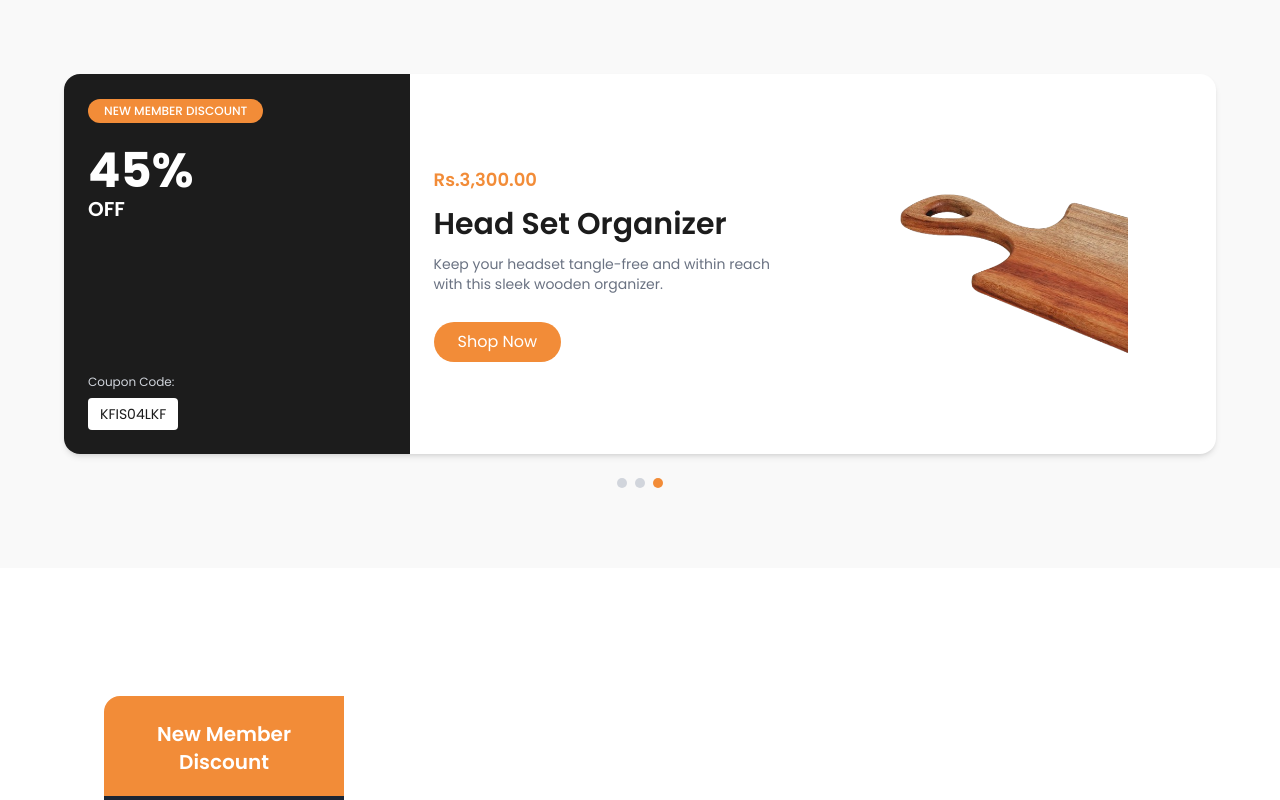
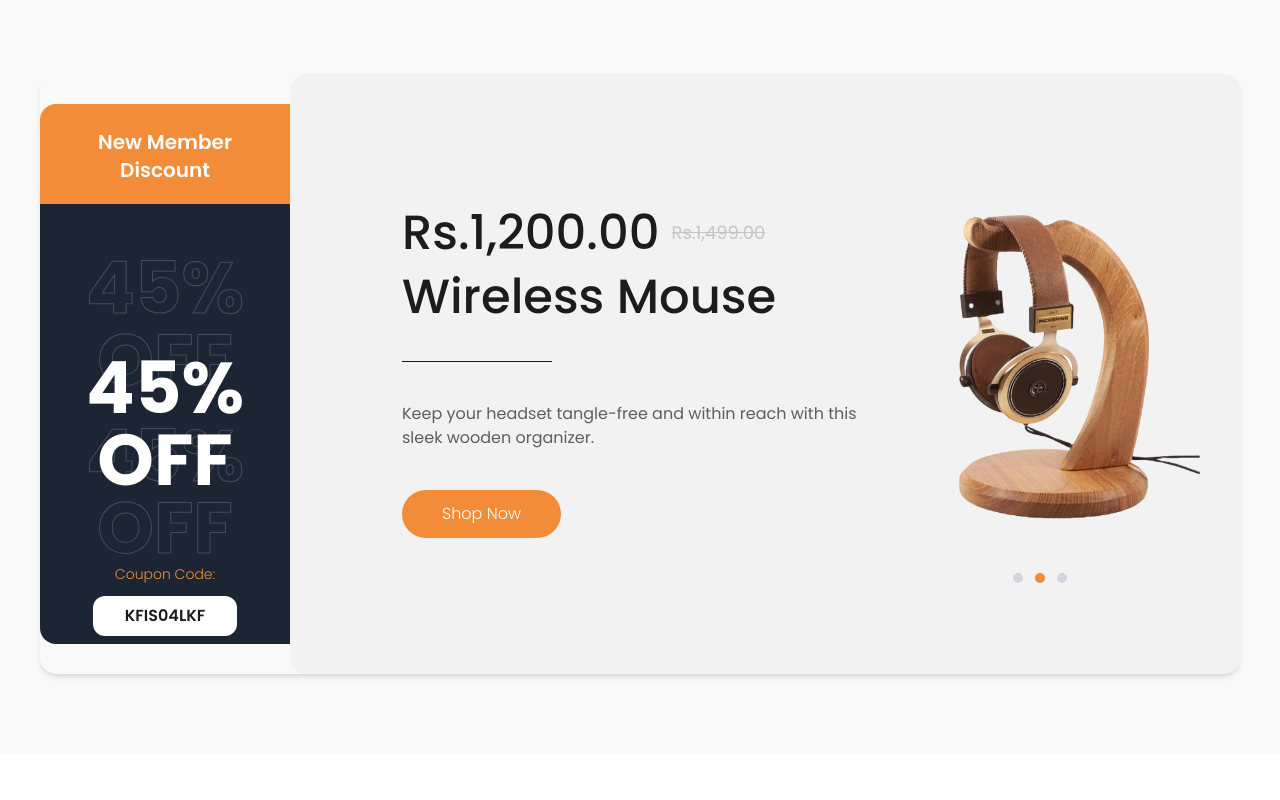
Before and after one commit to aazimsherazi19/shop-flow, a React (Vite) app: page / in a window 1280 px wide. Shown: the part 4380-5180 px from the top of the page. Built offline with nearby package versions, Linux system fonts and the light colour scheme.

Commit message:
Updated Banner3

```diff
--- a/src/App.jsx
+++ b/src/App.jsx
@@ -9,8 +9,8 @@ import FeaturedProducts from './sections/FeaturedProducts'
 import PromoBanner from './sections/PromoBanner'
 import Features2 from './sections/Features2'
 import ProductCard from './components/product/ProductCard'
-import ProductPromo from './sections/ProductPromo'
 import OfferBanners from './sections/OfferBanners'
+import Banners3 from './sections/Banners3'
 
 const App = () => {
   return (
@@ -57,8 +57,8 @@ const App = () => {
   { icon: assets.f3, heading: "Smart Functionality", text: "Created with the modern home in mind, our designs feature smart." },
   { icon: assets.f4, heading: "Trusted by Many", text: "Loved by thousands of happy customers and design-conscious homeowners." },
 ]}/>
-<ProductPromo/>
 <OfferBanners/>
+<Banners3/>
     </div>
 
   )
--- a/src/assets/assets.js
+++ b/src/assets/assets.js
@@ -17,6 +17,7 @@ import p5 from "./p5.png";
 import p6 from "./p6.png";
 import promo from "./promo.png";
 import promocard from "./promo card.png";
+import Offer1 from "./O1.png";
 
 export const assets = {
     logo,
@@ -25,6 +26,7 @@ export const assets = {
     chair,
     box1, box2, box3, box4,
     p1, p2, p3, p4, p5, p6,
-    promo, promocard
+    promo, promocard,
+    Offer1
 
 }
--- a/src/index.css
+++ b/src/index.css
@@ -22,3 +22,19 @@ body {
   -webkit-text-stroke: 1px rgba(255,255,255,0.3);
   color: transparent;
 }
+.button {
+  background-color: #F28C38; /* assuming your --color-primary */
+  color: #ffffff;
+  padding: 12px 40px; /* py-3 (12px), px-10 (40px) */
+  border-radius: 9999px; /* rounded-full */
+  font-size: 16px; /* text-md approx */
+  font-weight: 300; /* font-light */
+  margin-top: 24px; /* mt-6 */
+  transition: opacity 0.3s ease;
+  border: none;
+  cursor: pointer;
+}
+
+.button:hover {
+  opacity: 0.9;
+}
--- /dev/null
+++ b/src/sections/Banners3.jsx
@@ -0,0 +1,33 @@
+import React from 'react'
+import { assets } from '../assets/assets'
+
+const Banners3 = () => {
+  return (
+    <div className='w-full py-16 md:py-20 px-4 md:px-10'>
+      <div className='max-w-7xl mx-auto'>
+        <div className='flex flex-col md:flex-row gap-6 h-100 overflow-hidden'>
+            {/* left */}
+           <div className='flex-1 h-full rounded-2xl p-6 bg-[#f2f2f2] flex flex-col'>
+
+             <div className='w-[160px] md:w-[200px] lg:w-[240px]'>
+                <img src={assets.Offer1} alt="" />
+             </div>
+
+             <div>
+                <h3 className='text-3xl font-medium text-dark'>Get 30% Off Your First Order</h3>
+                <p className='text-[#5E5E5E] text-md'>Exclusive welcome discount for new customers.</p>
+             </div>
+
+            <div>
+              <button className="button">
+                Unlock My Discount
+              </button>
+            </div>
+           </div>
+        </div>
+      </div>
+    </div>
+  )
+}
+
+export default Banners3
--- a/src/sections/OfferBanners.jsx
+++ b/src/sections/OfferBanners.jsx
@@ -1,65 +1,121 @@
-import React from 'react'
+import React, { useState, useEffect } from "react";
+import { assets } from "../assets/assets";
+
+const products = [
+  {
+    id: 1,
+    name: "Head Set Organizer",
+    price: "Rs.3,300.00",
+    oldPrice: "Rs.3,699.00",
+    description: "Keep your headset tangle-free and within reach with this sleek wooden organizer.",
+    img: assets.Offer1,
+  },
+  {
+    id: 2,
+    name: "Wireless Mouse",
+    price: "Rs.1,200.00",
+    oldPrice: "Rs.1,499.00",
+    description: "Keep your headset tangle-free and within reach with this sleek wooden organizer.",
+    img: assets.Offer1,
+  },
+  {
+    id: 3,
+    name: "Keyboard Stand",
+    price: "Rs.2,500.00",
+    oldPrice: "Rs.2,899.00",
+    description: "Keep your headset tangle-free and within reach with this sleek wooden organizer.",
+    img: assets.Offer1,
+  },
+];
 
 const OfferBanners = () => {
+  const [currentIndex, setCurrentIndex] = useState(0);
+
+  // Carousel auto-change every 5 seconds
+  useEffect(() => {
+    const interval = setInterval(() => {
+      setCurrentIndex((prev) => (prev + 1) % products.length);
+    }, 5000);
+    return () => clearInterval(interval);
+  }, []);
+
   return (
-    <section className='w-full px-4 py-8 md:px-6 lg:px-10 lg:py-10 xl:px-14 lg:py-12'>
-        <div className='grid grid-cols-1 md:grid-cols-2 gap-5 px-8 py-8 md:px-10 md:py-12 lg:px-12 lg:py-20 '>
-         <div>
-             <div className='aspect-[1/1] relative h-[100px] min-w-[240px] rounded-tl-2xl overflow-hidden group cursor-pointer bg-primary px-3 py-6 text-center'>
-              <h3 className='font-semibold text-white text-xl'>New Member Discount</h3>
+    <section className="w-full py-16 md:py-20 px-4 md:px-10 bg-[#f9f9f9]">
+      <div className="max-w-7xl mx-auto">
+      <div className="flex flex-col md:flex-row rounded-2xl shadow-md overflow-hidden items-center">
+        {/* LEFT BANNER */}
+        <div className="">
+          <div className="aspect-[1/1] relative h-[100px] min-w-[250px] rounded-tl-2xl overflow-hidden group cursor-pointer bg-primary px-3 py-6 text-center">
+            <h3 className="font-semibold text-white text-xl">
+              New Member Discount
+            </h3>
           </div>
 
-          <div>
-            {/* <div className='aspect-[1/2] relative h-[420px]  min-w-[240px] rounded-l-2xl overflow-hidden group cursor-pointer bg-[#1C2533] px-3 py-10 text-center flex flex-col justify-center items-center'>
-            <h3 className='absolute top-12 text-5xl md:text-7xl   font-bold text-transparent text-stroke opacity-60'>45% OFF</h3>
-            <h3 className='text-5xl md:text-7xl  font-bold text-white z-10'>45% OFF</h3>
-            <h3 className='absolute bottom-12 text-5xl md:text-7xl font-bold text-white text-stroke opacity-60'>45% OFF</h3>
-            <p className='text-primary font-light '>Coupon Code ?</p>
-          </div> */}
-          <div className="aspect-[1/2] relative h-[420px] min-w-[240px] rounded-bl-2xl overflow-hidden group cursor-pointer bg-[#1C2533] px-3 py-14">
-
-  {/* CENTER CONTENT */}
+          <div className="aspect-[1/2] relative h-[440px] min-w-[250px] rounded-bl-2xl overflow-hidden group cursor-pointer bg-[#1C2533] px-3 py-14">
             <div className="flex flex-col justify-center items-center h-full text-center">
-
               <h3 className="absolute top-12 text-5xl md:text-7xl font-bold text-transparent text-stroke opacity-60">
                 45% OFF
               </h3>
-
               <h3 className="text-5xl md:text-7xl font-bold text-white z-10">
                 45% OFF
               </h3>
-
               <h3 className="absolute bottom-20 text-5xl md:text-7xl font-bold text-transparent text-stroke opacity-60">
                 45% OFF
               </h3>
+            </div>
+
+            <div className="absolute bottom-2 left-0 w-full flex flex-col items-center gap-3 pt-2">
+              <p className="text-primary font-light text-sm">Coupon Code:</p>
+              <button className="bg-white text-dark px-8 py-2 rounded-xl text-md font-semibold hover:opacity-90 transition">
+                KFIS04LKF
+              </button>
+            </div>
+          </div>
+        </div>
+
+        {/* RIGHT BANNER */}
+        <div className=" flex-1 h-[600px] rounded-2xl bg-[#f2f2f2] overflow-hidden flex flex-col md:flex-row items-center p-6 md:p-10 md:pl-20 lg:pl-28">
+          {/* left */}
+          <div className="flex flex-col gap-4">
+
+            <div className="flex items-center gap-3">
+              <h3 className="text-5xl font-medium text-dark">{products[currentIndex].price}</h3>
+              <p className="text-[#C5C5C5] line-through text-lg">{products[currentIndex].oldPrice}</p>
+            </div>
+
+            <h3 className="text-5xl font-medium text-dark">{products[currentIndex].name}</h3>
+            <div className="w-[150px] h-[1px] bg-dark mt-6"></div>
+
+            <p className="text-[#5E5E5E] mt-6">{products[currentIndex].description}</p>
+
+            <div>
+              <button className="button">
+                Shop Now
+              </button>
+            </div>
+          </div>
+
+          {/* right */}
+          <div className="flex flex-col gap-2 items-center">
+            <div>
+              <img src={products[currentIndex].img} alt="" className="max-w-[220px] md:max-w-[280px] lg:max-w-[320px]" />
+          </div>
+
+          <div className="flex justify-center gap-3">
+            {products.map((_, index)=> (
+              <div key={index} className={`w-2.5 h-2.5 rounded-full ${index === currentIndex ? "bg-primary " : "bg-gray-300"}`}>
 
               </div>
 
-  {/* BOTTOM CONTENT */}
-  <div className="absolute bottom-4 left-0 w-full flex flex-col items-center gap-3">
-
-    <p className="text-primary font-light text-sm">
-      Coupon Code: KFIS04LKF
-    </p>
-
-    <button className="bg-primary text-white px-4 py-2 rounded-full text-sm hover:opacity-90 transition">
-      Shop Now
-    </button>
-
+            ))}
+          </div>
             </div>
 
         </div>
       </div>
+      </div>
+    </section>
+  );
+};
 
-         </div>
-
-         <div>
-
-         </div>
-        </div>
-
-    </section>
-  )
-}
-
-export default OfferBanners
+export default OfferBanners;
--- a/src/sections/ProductPromo.jsx
+++ /dev/null
@@ -1,105 +0,0 @@
-import { useEffect, useState } from "react";
-import { assets } from ".././assets/assets";
-
-const images = [
-  assets.p1,
-  assets.p2,
-  assets.p3,
-];
-
-const ProductPromo = () => {
-  const [current, setCurrent] = useState(0);
-
-  useEffect(() => {
-    const interval = setInterval(() => {
-      setCurrent((prev) => (prev + 1) % images.length);
-    }, 3000);
-
-    return () => clearInterval(interval);
-  }, []);
-
-  return (
-    <section className="w-full py-16 md:py-20 px-4 md:px-10 bg-[#f9f9f9]">
-
-      <div className="max-w-6xl mx-auto">
-
-        {/* CARD */}
-        <div className="flex flex-col md:flex-row bg-white rounded-2xl shadow-md overflow-hidden min-h-[320px] md:min-h-[380px]">
-
-          {/* LEFT DISCOUNT */}
-          <div className="bg-dark text-white p-6 flex flex-col justify-between md:w-[30%]">
-
-            <div>
-              <span className="bg-primary text-white text-xs font-medium px-4 py-1 rounded-full inline-block">
-                NEW MEMBER DISCOUNT
-              </span>
-
-              <div className="mt-6">
-                <h2 className="text-4xl md:text-5xl font-bold">45%</h2>
-                <p className="text-xl font-semibold">OFF</p>
-              </div>
-            </div>
-
-            <div className="mt-6">
-              <p className="text-xs text-gray-300">Coupon Code:</p>
-              <div className="bg-white text-dark px-3 py-1.5 rounded mt-2 inline-block text-sm">
-                KFIS04LKF
-              </div>
-            </div>
-
-          </div>
-
-          {/* RIGHT CONTENT */}
-          <div className="flex-1 p-6 flex flex-col md:flex-row items-center gap-6">
-
-            {/* TEXT */}
-            <div className="flex-1 text-center md:text-left space-y-3">
-              <h3 className="text-lg font-semibold text-primary">
-                Rs.3,300.00
-              </h3>
-
-              <h2 className="text-2xl md:text-3xl font-semibold text-dark">
-                Head Set Organizer
-              </h2>
-
-              <p className="text-gray-500 text-sm max-w-md mx-auto md:mx-0">
-                Keep your headset tangle-free and within reach with this sleek wooden organizer.
-              </p>
-
-              <button className="mt-4 bg-primary text-white px-6 py-2 rounded-full hover:opacity-90 transition">
-                Shop Now
-              </button>
-            </div>
-
-            {/* IMAGE */}
-            <div className="flex-1 flex justify-center">
-              <div className="aspect-square w-[220px] md:w-[280px] flex items-center justify-center">
-                <img
-                  src={images[current]}
-                  alt="product"
-                  className="max-h-full object-contain transition-all duration-500"
-                />
-              </div>
-            </div>
-
-          </div>
-        </div>
-
-        {/* DOTS */}
-        <div className="flex justify-center gap-2 mt-6">
-          {images.map((_, index) => (
-            <div
-              key={index}
-              className={`w-2.5 h-2.5 rounded-full transition ${
-                current === index ? "bg-primary" : "bg-gray-300"
-              }`}
-            ></div>
-          ))}
-        </div>
-
-      </div>
-    </section>
-  );
-};
-
-export default ProductPromo;
```
Also changed, not shown: src/assets/O1.png (added), src/assets/adobe.png (added). Lines whose indentation alone changed are shown as unchanged.
